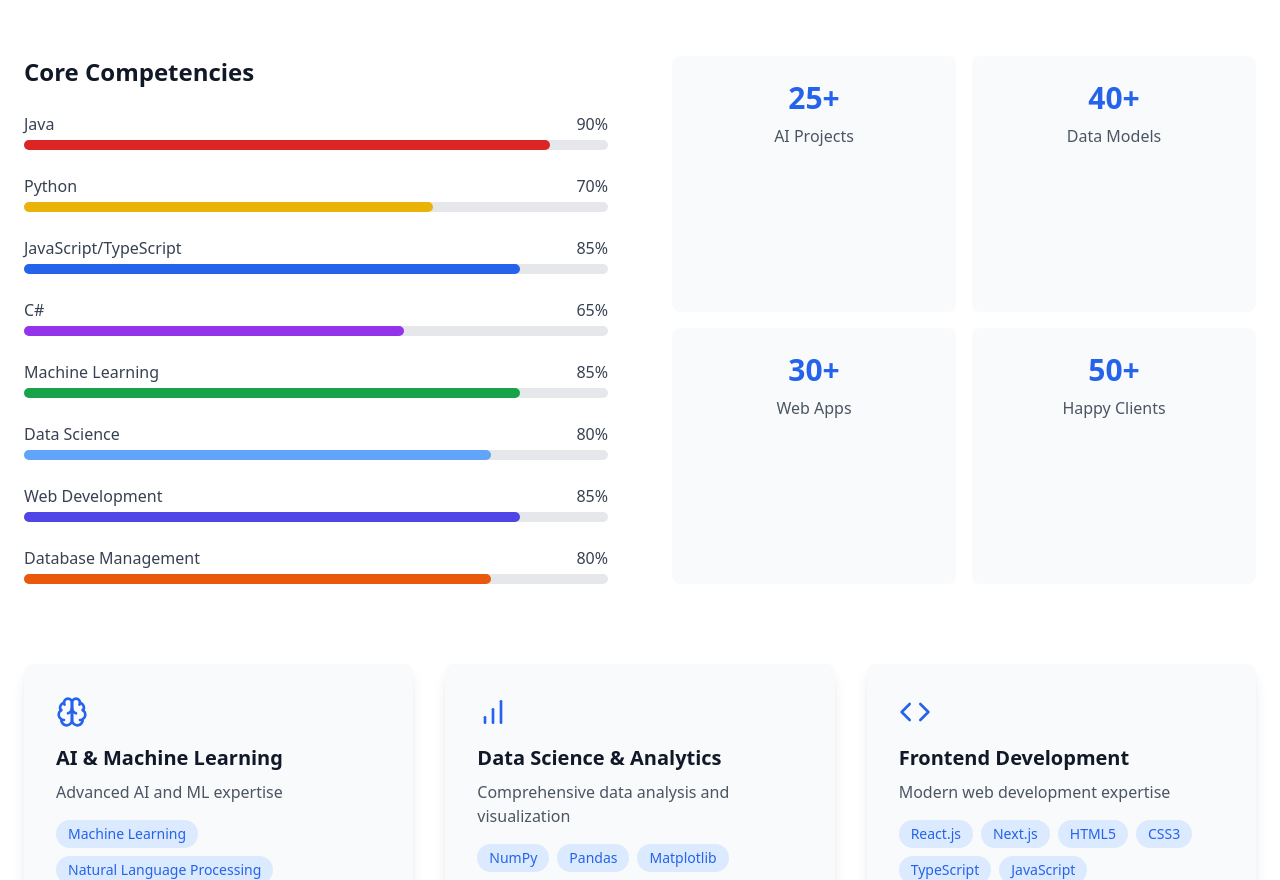
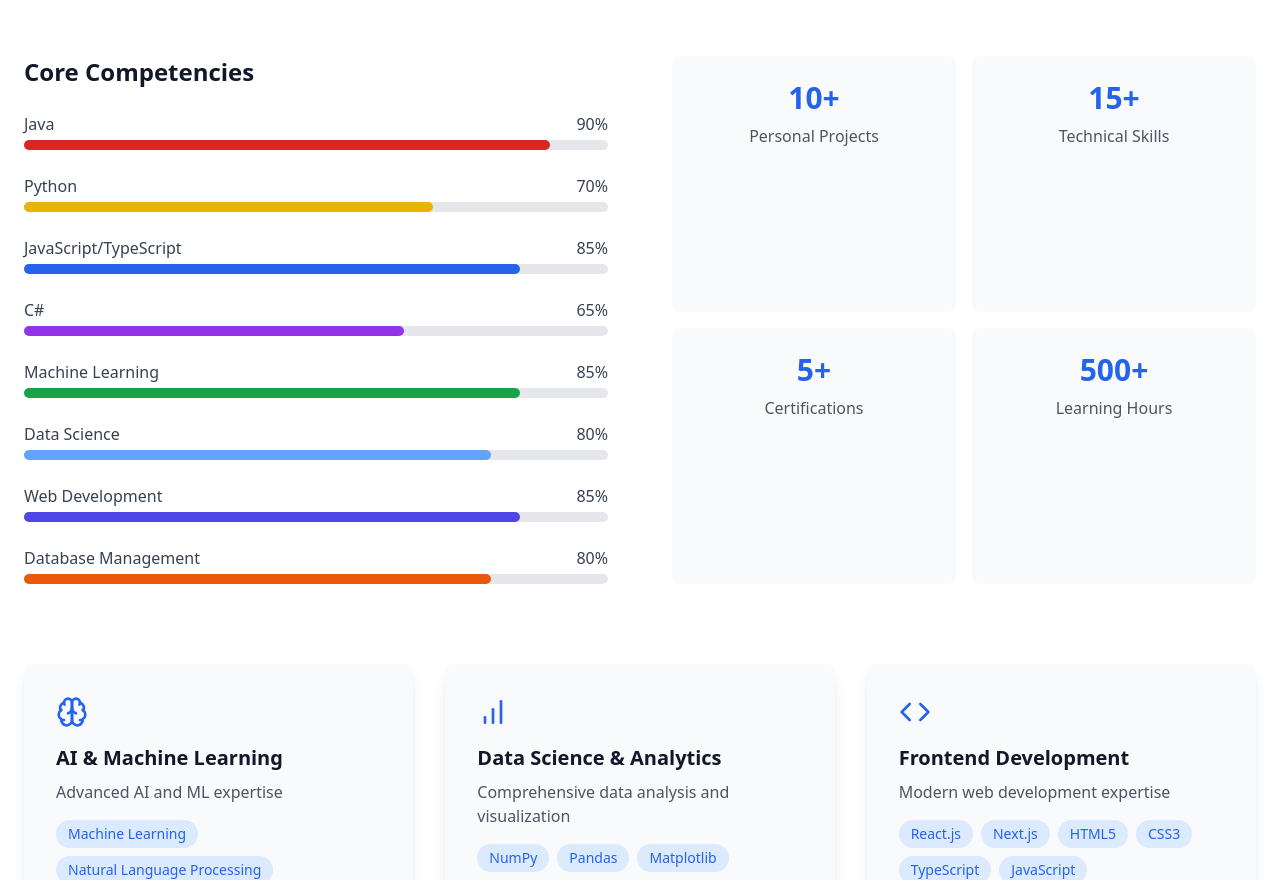
Before and after one commit to prathamesh177/personal-folio, a React (Vite) app in the folder project/: page / in a window 1280 px wide. Shown: the part 1760-2640 px from the top of the page. Built offline with nearby package versions, Linux system fonts and the light colour scheme.

Commit message:
update skills

```diff
--- a/project/src/components/Skills.tsx
+++ b/project/src/components/Skills.tsx
@@ -141,10 +141,10 @@ const Skills: React.FC = () => {
 
           <div className="grid grid-cols-2 gap-4">
             {[
-              { title: 'AI Projects', value: '25+' },
-              { title: 'Data Models', value: '40+' },
-              { title: 'Web Apps', value: '30+' },
-              { title: 'Happy Clients', value: '50+' }
+              { title: 'Personal Projects', value: '10+' },
+              { title: 'Technical Skills', value: '15+' },
+              { title: 'Certifications', value: '5+' },
+              { title: 'Learning Hours', value: '500+' }
             ].map((stat, index) => (
               <motion.div
                 key={stat.title}
```
